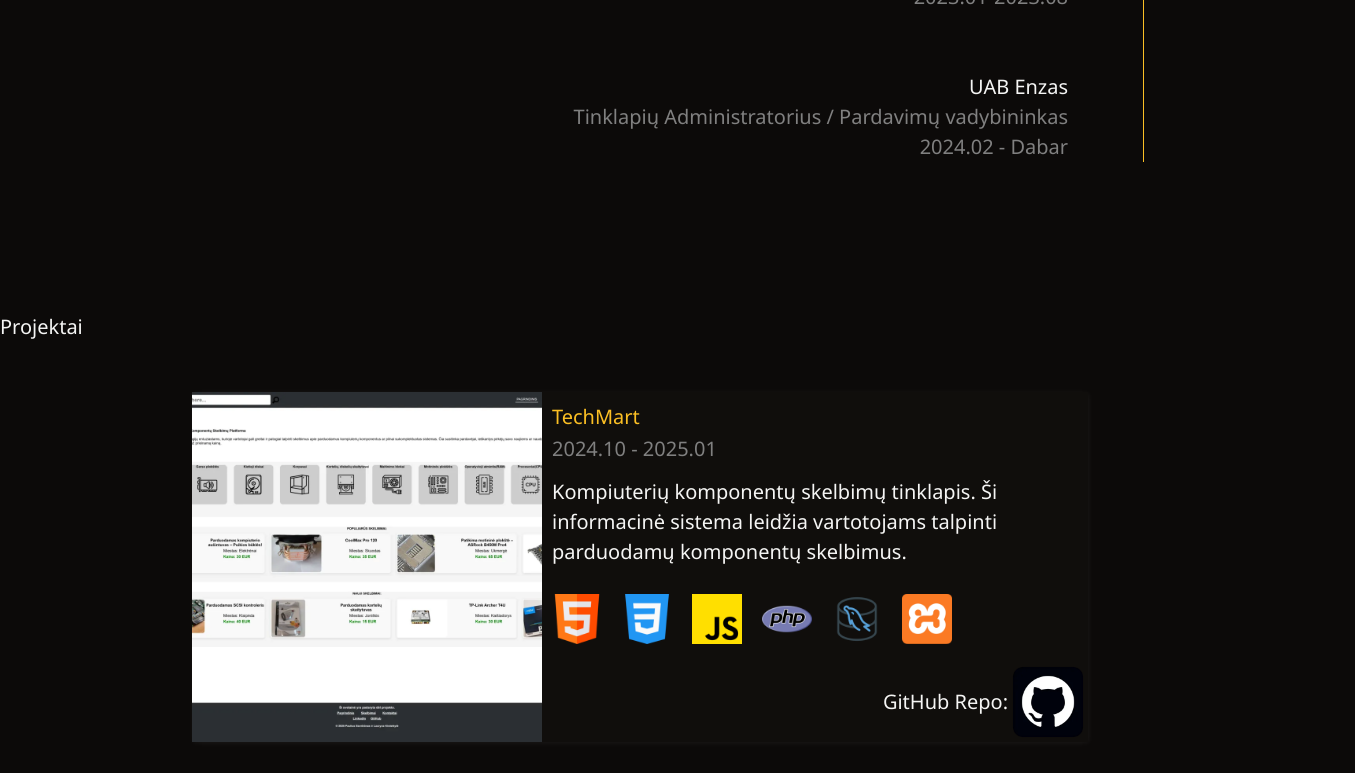
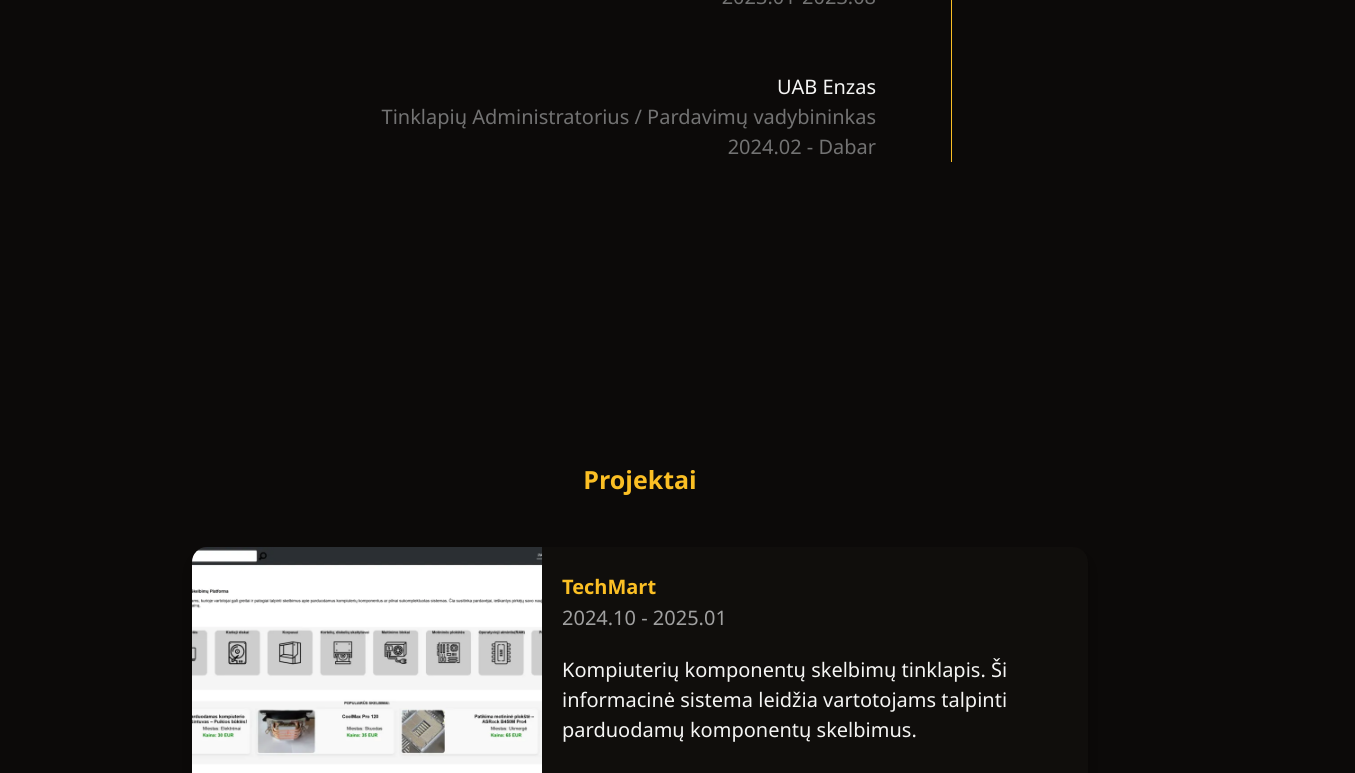
Before and after one commit to 45SaviciunasPaulius/ps_vercel_portfolio, a React (Vite) app: page / in a window 1280 px wide. Shown: the part 2600-3373 px from the top of the page, 1355 px wide, since content can reach past the window. Built offline with nearby package versions, Linux system fonts and the light colour scheme.

Commit message:
added more tailwind

```diff
--- a/src/App.css
+++ b/src/App.css
@@ -23,113 +23,6 @@ body {
   min-height: 100vh;
 }
 
-@media (max-width: 1000px) {
-
-  .projectCard {
-    flex-direction: column;
-    height: fit-content !important;
-  }
-
-  .firstPhoto {
-    width: 100%;
-    height: auto !important;
-    aspect-ratio: initial !important;
-  }
-
-  .projectCard h1,
-  .date {
-    text-align: center;
-  }
-}
-
-
-.projectsContainer {
-  gap: 2em;
-  width: 100%;
-  display: flex;
-  flex-direction: column;
-  margin: auto;
-  margin-top: 50px;
-  margin-bottom: 200px;
-}
-
-.projectCard {
-  max-width: 1500px;
-  margin: auto;
-  height: 350px;
-  width: 70%;
-  display: flex;
-  cursor: pointer;
-  z-index: 900;
-  box-shadow: 1px 1px 5px rgba(255, 255, 255, 0.055);
-  background-color: #1c191740;
-}
-
-.projectCard .firstPhoto {
-  aspect-ratio: 1;
-  object-fit: cover;
-  height: 100%;
-}
-
-.ProjectInfo {
-  display: flex;
-  flex-direction: column;
-  justify-content: space-between;
-  height: 100%;
-  width: 100%;
-}
-
-.aboutProject {
-  margin: 10px;
-}
-
-.projectStack {
-  width: 100%;
-  min-height: 80px;
-  display: flex;
-  flex-wrap: wrap;
-}
-
-.projectStack img {
-  width: 2.5em;
-  object-fit: scale-down;
-  margin: 0.5em;
-}
-
-.repoLink {
-  margin-left: 5px;
-  display: flex;
-  align-items: center;
-  align-self: flex-end;
-  z-index: 999;
-  justify-self: flex-end;
-}
-
-.repoLink img {
-  width: 4em;
-}
-
-.projectCard h1 {
-  color: #fbbf24;
-  margin-left: 10px;
-  margin-top: 10px;
-}
-
-.projectCard .date {
-  color: gray;
-  margin-left: 10px;
-}
-
-
-.grayOut {
-  color: gray;
-}
-
-@media (max-width: 600px) {
-  .projectCard {
-    width: 95% !important;
-  }
-}
 
 .ContactContainer {
   background-color: #1c1917d2;
--- a/src/components/AboutMe.jsx
+++ b/src/components/AboutMe.jsx
@@ -78,7 +78,7 @@ export default function AboutMe() {
         </ul>
       </motion.div>
 
-      <div className="w-full max-w-300 m-auto my-30">
+      <div className="w-[70%] max-w-300 m-auto my-30">
         <div className="w-full flex flex-col md:flex-row items-center md:items-stretch">
           <h1 className="text-heading md:border-r px-7 md:flex items-center mb-3 md:mb-0 border-b md:border-b-0 w-[70%] m-auto pb-5 md:w-fit md:m-0">
             {otherInfo.type_1}
--- a/src/components/OtherInfo.jsx
+++ b/src/components/OtherInfo.jsx
@@ -11,8 +11,8 @@ export default function OtherInfo({ name, title, year, desc }) {
   return (
     <motion.li initial={{ x: -40 }} whileInView={{ x: 0 }}>
       <h2>{name}</h2>
-      <p className="grayOut">{title}</p>
-      <p className="grayOut">{year}</p>
+      <p className="text-neutral-500">{title}</p>
+      <p className="text-neutral-500">{year}</p>
       <p>{desc}</p>
     </motion.li>
   );
--- a/src/components/ProjectCard.jsx
+++ b/src/components/ProjectCard.jsx
@@ -12,27 +12,37 @@ export default function ProjectCard({
 }) {
   return (
     <motion.div
-      className="projectCard"
+      className="flex w-full flex-col my-3 bg-[#1c191740] rounded-xl gap-4 md:flex-row lg:w-[70%] max-w-300 md:h-80 shadow-lg cursor-pointer overflow-hidden"
       {...rest}
       initial={{ opacity: 0 }}
       whileInView={{ opacity: 1 }}
       transition={{ duration: 0.2, ease: "easeIn" }}
       whileHover={{ scale: 1.05 }}
     >
-      <img className="firstPhoto" src={firstPhoto} alt="project photo" />
-      <div className="ProjectInfo">
-        <h1>{title}</h1>
-        <p className="date">{date}</p>
-        <p className="aboutProject">{about}</p>
-        <div className="projectStack">{children}</div>
+      <div className="md:aspect-square md:max-w-70">
+        <img
+          className="md:w-full md:h-full md:object-cover"
+          src={firstPhoto}
+          alt="project photo"
+        />
+      </div>
+      <div className="w-full grid grid-col-1 grid-row-5 py-3">
+        <h1 className="text-center text-heading font-bold mt-2 md:text-left">
+          {title}
+        </h1>
+        <p className="text-neutral-400 text-center md:text-left">{date}</p>
+        <p className="p-4 text-center md:text-left md:px-0">{about}</p>
+        <div className="flex flex-wrap [&_img]:w-[15%] [&_img]:object-cover [&_img]:overflow-visible justify-center gap-3 p-3 [&_img]:max-w-11 md:justify-start md:px-0">
+          {children}
+        </div>
         <a
           target="_blank"
-          className="repoLink"
+          className="flex items-center self-end z-999 justify-self-end mx-3"
           href={repoLink}
           onClick={(e) => e.stopPropagation()}
         >
           GitHub Repo:
-          <img src={githubLogo} alt="GitHub" />
+          <img className="max-w-15" src={githubLogo} alt="GitHub" />
         </a>
       </div>
     </motion.div>
--- a/src/components/Projects.jsx
+++ b/src/components/Projects.jsx
@@ -71,9 +71,11 @@ export default function Projects() {
   const [openThird, setOpenThird] = useState(false);
 
   return (
-    <div id="Projects">
-      <h1 className="heading">{projects.heading}</h1>
-      <div className="projectsContainer">
+    <div className="flex flex-col items-center my-30">
+      <h1 className="mx-5 text-heading font-bold text-xl mb-7">
+        {projects.heading}
+      </h1>
+      <div className="w-full flex flex-col items-center">
         <ProjectCard
           onClick={() => setOpenFirst(true)}
           firstPhoto={techmart_1}
```
